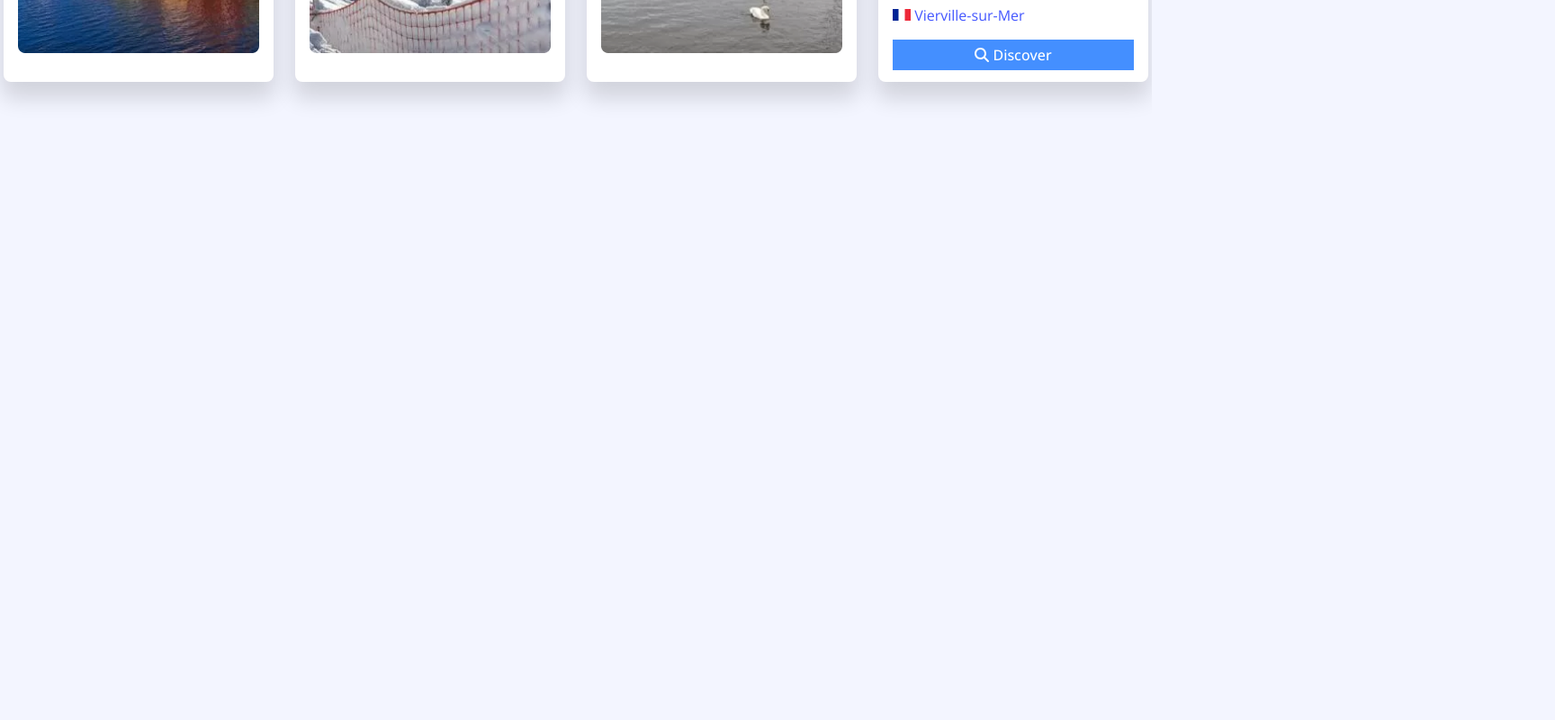
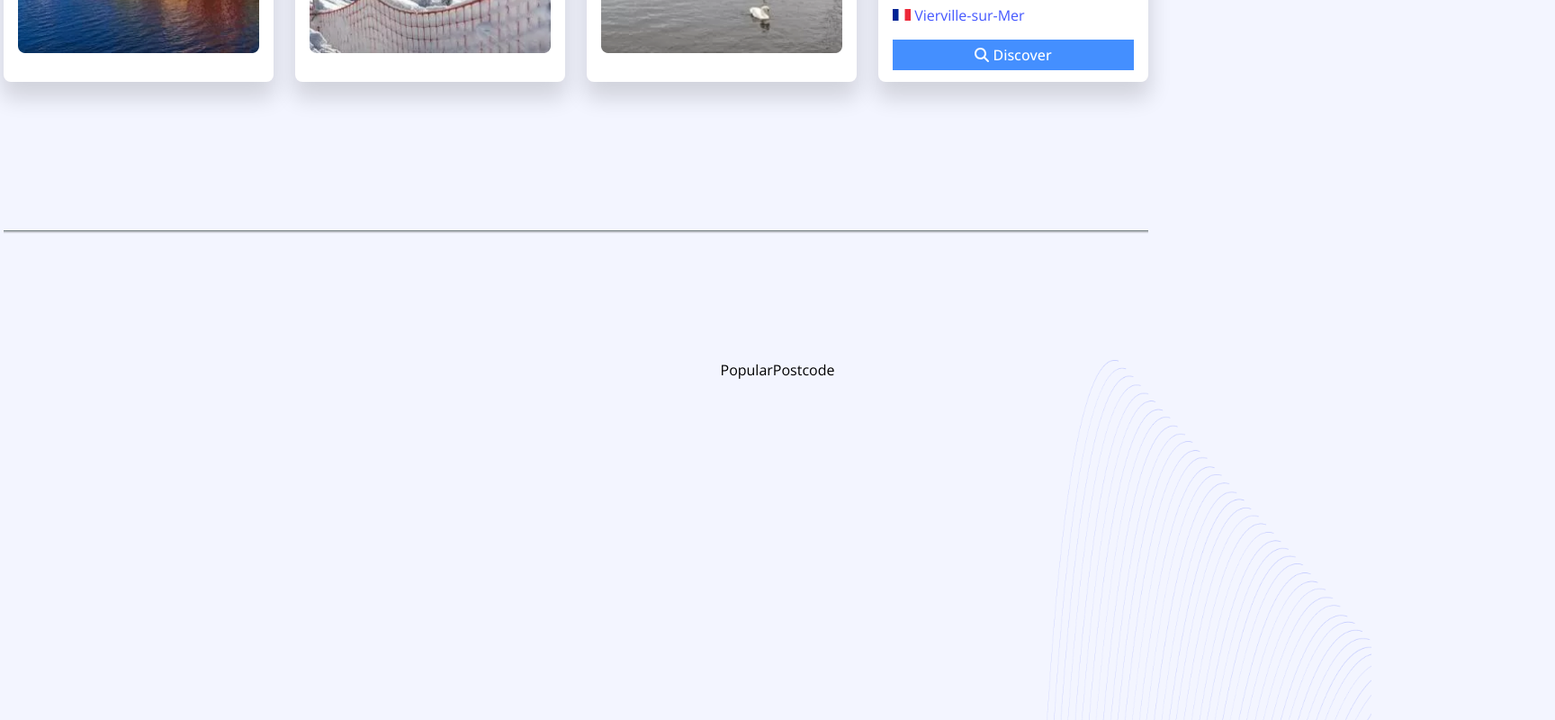
Before and after one commit to oreoluwa212/Postcode, a React (Vite) app: page / in a window 1280 px wide. Shown: the part 1260-2060 px from the top of the page at 90% size, 1728 px wide, since content can reach past the window. Before the commit the page ends 1660 px from the top, so only its background shows below. Built offline with nearby package versions, Linux system fonts and the light colour scheme.

Commit message:
Postcode App

```diff
--- a/src/App.jsx
+++ b/src/App.jsx
@@ -4,6 +4,7 @@ import './App.scss'
 import NavBar from './components/NavBar'
 import HeroSection from './components/HeroSection'
 import BookingSection from './components/BookingSection'
+import PopularPostcode from './components/PopularPostcode'
 
 function App() {
   const [count, setCount] = useState(0)
@@ -13,6 +14,7 @@ function App() {
     <NavBar/>
     <HeroSection/>
     <BookingSection/>
+    <PopularPostcode/>
     </>
   )
 }
--- a/src/assets/index.js
+++ b/src/assets/index.js
@@ -1,5 +1,6 @@
 import Logo from '../assets/img/home.png'
 import Vector from '../assets/img/Vector.png'
+import Vector2 from '../assets/img/Vector2.png'
 import Asset8 from '../assets/img/asset 8 1.png'
 import Asset7 from '../assets/img/asset 7.png'
 import Asset9 from '../assets/img/asset 9 1.png'
@@ -11,4 +12,4 @@ import flag5 from './img/flag5.png'
 import flag6 from './img/flag6.png'
 
 
-export { Logo, Vector, Asset7, Asset8, Asset9, flag1, flag2, flag3, flag4, flag5, flag6 }
+export { Logo, Vector, Vector2, Asset7, Asset8, Asset9, flag1, flag2, flag3, flag4, flag5, flag6 }
--- a/src/components/BookingSection.jsx
+++ b/src/components/BookingSection.jsx
@@ -65,7 +65,13 @@ const BookingSection = () => {
                   <img src={flag2} alt="" /> Vierville-sur-Mer
                 </p>
               </div>
-              <button><FontAwesomeIcon icon={faSearch}/> Discover</button>
+              <button>
+                <FontAwesomeIcon icon={faSearch} /> Discover
+              </button>
+            </div>
+          </div>
+          <div className="onew">
+            <div className="experiment">
             </div>
           </div>
         </div>
--- /dev/null
+++ b/src/components/PopularPostcode.jsx
@@ -0,0 +1,9 @@
+import React from 'react'
+
+const PopularPostcode = () => {
+  return (
+    <div className='popular-container'>PopularPostcode</div>
+  )
+}
+
+export default PopularPostcode
--- a/src/index.scss
+++ b/src/index.scss
@@ -256,5 +256,29 @@ body {
         }
       }
     }
+
+    .onew{
+      display: flex;
+      justify-content: center;
+      .experiment {
+          // background: #691010;
+          height: 125px;
+          border-bottom: 1px solid #6b7676;
+          width: 1400px;
+          margin-top: 30px;
+          box-shadow: 0px 2px 0px 0px rgba(0, 0, 0, .14);
+        }
+    }
   }
 }
+
+
+// ----------------------------------------------------- Popular Postcodes Section -----------------------------------------------------
+.popular-container{
+  height: 1950px;
+  width: 1728px;
+  background: url('../src/assets/img/Vector2.png');
+  background-repeat: no-repeat;
+  background-position: center;
+  background-size: contain;
+}
```
Also changed, not shown: src/assets/img/Vector2.png (added).
